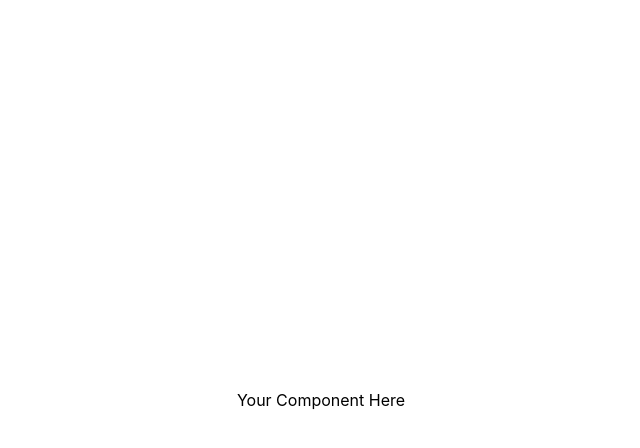
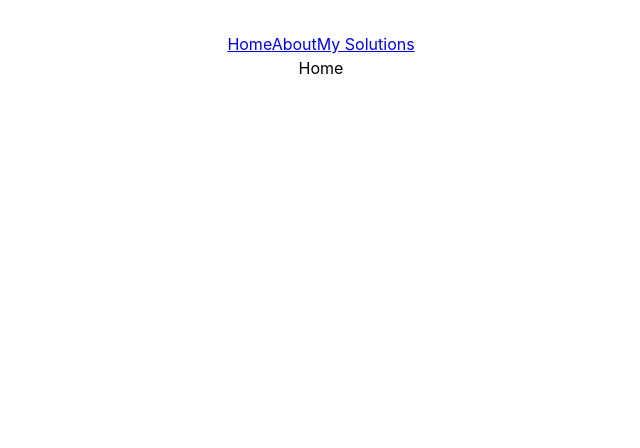
Before and after one commit to bcrave/frontend-mentor-challenges, a React (Vite) app: page / in a window 1280 px wide. Shown: the top 448 px of the page, without its empty margins (319-959 px from the left). Built offline with nearby package versions, Linux system fonts and the light colour scheme.

Commit message:
routing started

```diff
--- a/package.json
+++ b/package.json
@@ -12,6 +12,7 @@
   "dependencies": {
     "react": "^18.2.0",
     "react-dom": "^18.2.0",
+    "react-router-dom": "^6.13.0",
     "sass": "^1.63.6"
   },
   "devDependencies": {
--- a/src/App.tsx
+++ b/src/App.tsx
@@ -1,7 +1,30 @@
-import "./App.css";
+import {
+  createBrowserRouter,
+  createRoutesFromElements,
+  Route,
+  RouterProvider,
+} from "react-router-dom";
+
+import Home from "./components/Home";
+import About from "./components/About";
+
+import RootLayout from "./layouts/RootLayout";
+import SolutionsLayout from "./layouts/SolutionsLayout";
+
+import "./styles/App.scss";
+
+const router = createBrowserRouter(
+  createRoutesFromElements(
+    <Route path="/" element={<RootLayout />}>
+      <Route index element={<Home />} />
+      <Route path="about" element={<About />} />
+      <Route path="solutions" element={<SolutionsLayout />}></Route>
+    </Route>
+  )
+);
 
 function App() {
-  return <div className="app">Your Component Here</div>;
+  return <RouterProvider router={router} />;
 }
 
 export default App;
--- /dev/null
+++ b/src/components/About.tsx
@@ -0,0 +1,3 @@
+export default function About() {
+  return <div>About</div>;
+}
--- /dev/null
+++ b/src/components/Home.tsx
@@ -0,0 +1,3 @@
+export default function Home() {
+  return <div>Home</div>;
+}
--- a/src/index.css
+++ b/src/index.css
@@ -14,8 +14,6 @@
 
 body {
   margin: 0;
-  display: flex;
-  place-items: center;
   min-width: 320px;
   min-height: 100vh;
 }
--- /dev/null
+++ b/src/layouts/RootLayout.tsx
@@ -0,0 +1,15 @@
+import { NavLink, Outlet } from "react-router-dom";
+
+export default function RootLayout() {
+  return (
+    <div className="root-layout">
+      <div className="nav-links">
+        <NavLink to="/">Home</NavLink>
+        <NavLink to="about">About</NavLink>
+        <NavLink to="solutions">My Solutions</NavLink>
+      </div>
+
+      <Outlet />
+    </div>
+  );
+}
--- /dev/null
+++ b/src/layouts/SolutionsLayout.tsx
@@ -0,0 +1,9 @@
+import { Link } from "react-router-dom";
+
+export default function SolutionsLayout() {
+  return (
+    <div>
+      <Link to="qr-code">QR Code</Link>
+    </div>
+  );
+}
--- a/src/App.css
+++ b/src/styles/App.scss
@@ -1,6 +1,8 @@
 #root {
   max-width: 1280px;
   margin: 0 auto;
-  padding: 2rem;
   text-align: center;
+  min-height: 100vh;
 }
+
+@import "./layouts/root-layout.scss";
--- /dev/null
+++ b/src/styles/layouts/root-layout.scss
@@ -0,0 +1,8 @@
+.root-layout {
+  display: flex;
+  flex-direction: column;
+  place-items: center;
+
+  box-sizing: border-box;
+  padding: 2rem;
+}
```
Also changed, not shown: src/main.tsx (+8 -7 lines), 1 other file (tests, documents, lock files or other folders).
